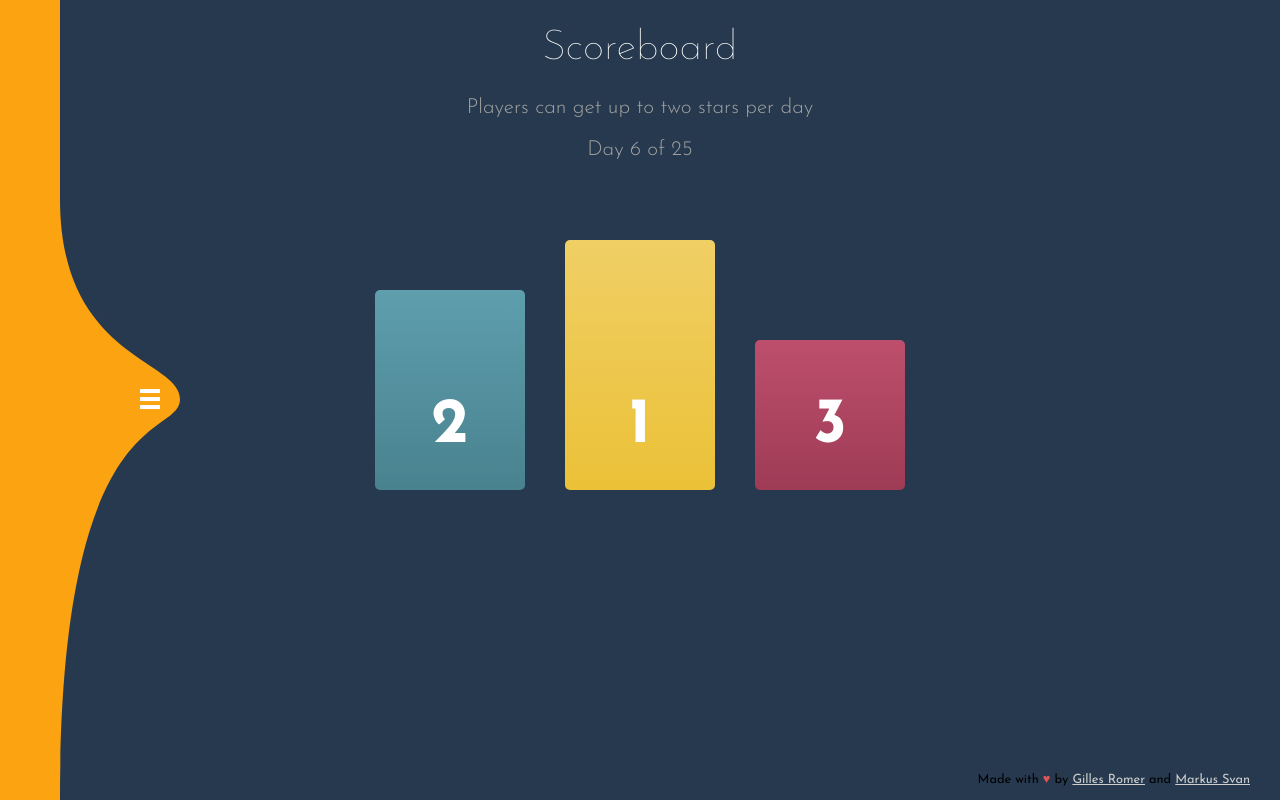
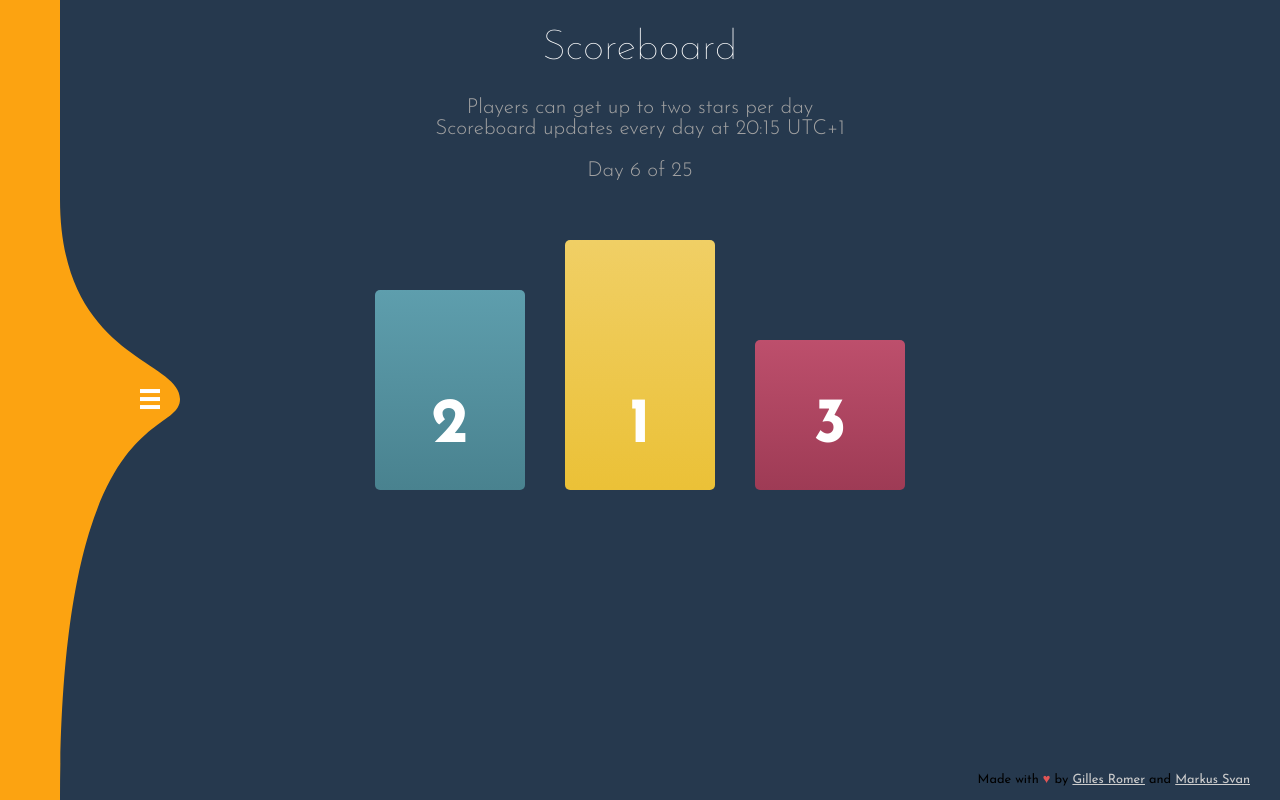
Before and after one commit to Git-Romer/AOC2022, a Django app: page /scoreboard in a window 1280 px wide. Run offline with Django 4.2, Linux system fonts and the light colour scheme; data that the repository does not hold is empty; some libraries are stand-ins or nearby versions.

Commit message:
added comment for update rate

```diff
--- a/AOC_scoreboard/webpage/templates/scoreboard.html
+++ b/AOC_scoreboard/webpage/templates/scoreboard.html
@@ -5,7 +5,8 @@
 {% endblock %} {% block content %}
 <div class="header">
   <h1>Scoreboard</h1>
-  <p>Players can get up to two stars per day</p>
+  <p>Players can get up to two stars per day<br>Scoreboard updates every day at 20:15 UTC+1</p>
+  </p>
   <p>{{ daycounter }}</p>
 </div>
 <div class="scoreboard">
--- a/AOC_scoreboard/webpage/templates/stats.html
+++ b/AOC_scoreboard/webpage/templates/stats.html
@@ -4,7 +4,8 @@
 <script type="application/javascript" src="{% static 'js/chart.js' %}"></script>
 {% endblock %} {% block content %}
 <div class="header">
-  <h1>Statistics</h1>
+    <h1>Statistics</h1>
+    <p>Scoreboard updates every day at 20:15 UTC+1</p>
 </div>
 <div class="stats_graph">
   <canvas id="myChart"></canvas>
```
